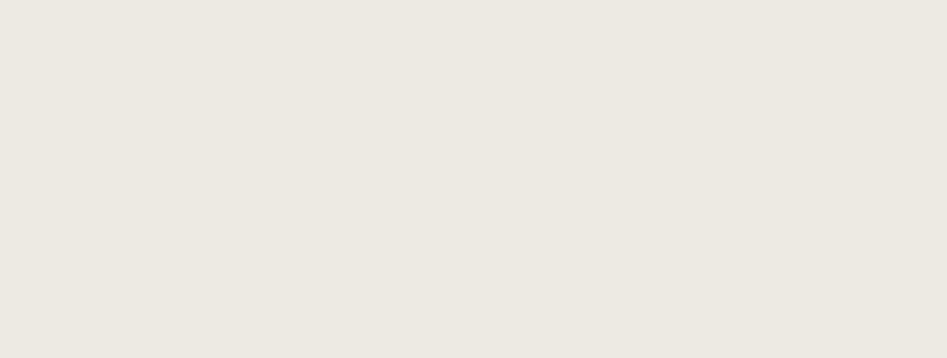
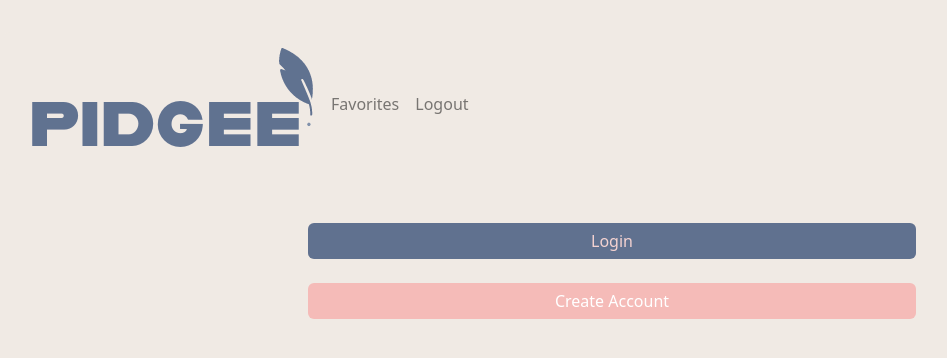
Before and after one commit to julianlosak/Pidgee, a React (Vite) app in the folder client/: page /login in a window 1280 px wide. Before the commit this address had no page. Shown: the top 358 px of the page, without its empty margins (28-975 px from the left). Built offline with nearby package versions, Linux system fonts and the light colour scheme.

Commit message:
Added login page and buttons with input fields for new account or login

```diff
--- a/client/src/App.jsx
+++ b/client/src/App.jsx
@@ -3,6 +3,8 @@ import 'bootstrap/dist/css/bootstrap.min.css';
 import {BrowserRouter, Routes, Route} from 'react-router-dom'
 import './App.css'
 import Home from './pages/home'
+import Login from './pages/login'
+
 function App() {
 
   return (
@@ -11,6 +13,8 @@ function App() {
       <BrowserRouter>
       <Routes>
         <Route index element={<Home />}/>
+        <Route path='/home' element={<Home />}/>
+        <Route path='/login' element={<Login />}/>
         </Routes>
       </BrowserRouter>
     </div>
--- /dev/null
+++ b/client/src/components/login/login.css
@@ -0,0 +1,43 @@
+.login-btn:hover{
+    width:50%;
+    background-color:#c9d1d8;
+    color:#60718f;
+    border:#60718f
+}
+
+.create-account-btn:hover{
+    width:50%;
+    background-color:#f4d3d1;
+    color:#60718f;
+    border:#60718f
+}
+
+.login-btn{
+    width:50%;
+    background-color:#60718f;
+    color:#f4d3d1;
+    border:#60718f;
+    box-shadow:none;
+}
+
+.create-account-btn{
+    width:50%;
+    background-color:#F5BBB8;
+    color:white;
+    border:#F5BBB8;
+    box-shadow:none;
+}
+
+.create-account-btn:focus{
+    width:50%;
+    background-color:#60718f;
+    color:white;
+    border:#60718f
+}
+
+.login-btn:focus{
+    width:50%;
+    background-color:#60718f;
+    color:white;
+    border:#60718f
+}
--- /dev/null
+++ b/client/src/components/login/login.jsx
@@ -0,0 +1,112 @@
+import { useState } from 'react';
+import Button from 'react-bootstrap/Button';
+import Form from 'react-bootstrap/Form';
+import Modal from 'react-bootstrap/Modal';
+import './login.css'
+function Login() {
+  const [showLoginModal, setShowLoginModal] = useState(false);
+  const [showCreateAccountModal, setShowCreateAccountModal] = useState(false);
+  const [loginEmail, setLoginEmail] = useState('');
+  const [loginPassword, setLoginPassword] = useState('');
+  const [createEmail, setCreateEmail] = useState('');
+  const [createPassword, setCreatePassword] = useState('');
+
+  const emailRegex = /^[A-Z0-9._%+-]+@[A-Z0-9.-]+\.[A-Z]{2,}$/i;
+  const passwordRegex = /^(?=.*\d)(?=.*[a-z])(?=.*[A-Z]).{6,}$/;
+
+  const handleShowLoginModal = () => setShowLoginModal(true);
+  const handleShowCreateAccountModal = () => setShowCreateAccountModal(true);
+
+  return (
+    <>
+    <br />
+    <br />
+      <Button className="login-btn" variant="primary" onClick={handleShowLoginModal}>
+        Login
+      </Button>
+
+      <Modal show={showLoginModal} onHide={() => setShowLoginModal(false)}>
+        <Modal.Header closeButton>
+          <Modal.Title>Login</Modal.Title>
+        </Modal.Header>
+        <Modal.Body>
+          <Form>
+            <Form.Group controlId="loginEmail">
+              <Form.Control
+                type="email"
+                placeholder="Enter Email"
+                value={loginEmail}
+                onChange={(e) => setLoginEmail(e.target.value)}
+
+              />
+              <Form.Control.Feedback type="invalid">
+                Please enter a valid email address.
+              </Form.Control.Feedback>
+            </Form.Group>
+
+            <Form.Group controlId="loginPassword">
+              <Form.Control
+                type="password"
+                placeholder="Enter password"
+                value={loginPassword}
+                onChange={(e) => setLoginPassword(e.target.value)}
+
+              />
+            </Form.Group>
+          </Form>
+        </Modal.Body>
+        <Modal.Footer>
+          <Button variant="primary" className="login-btn" onClick={() => setShowLoginModal(false)}>
+            Login
+          </Button>
+        </Modal.Footer>
+      </Modal>
+      <br />
+      <br />
+      <Button className="create-account-btn"variant="success" onClick={handleShowCreateAccountModal}>
+        Create Account
+      </Button>
+
+      <Modal show={showCreateAccountModal} onHide={() => setShowCreateAccountModal(false)}>
+        <Modal.Header closeButton>
+          <Modal.Title>Create Account</Modal.Title>
+        </Modal.Header>
+        <Modal.Body>
+          <Form>
+            <Form.Group controlId="createEmail">
+              <Form.Control
+                type="email"
+                placeholder="Enter email"
+                value={createEmail}
+                onChange={(e) => setCreateEmail(e.target.value)}
+                isInvalid={createEmail && !emailRegex.test(createEmail)}
+              />
+              <Form.Control.Feedback type="invalid">
+                Please enter a valid email address.
+              </Form.Control.Feedback>
+            </Form.Group>
+            <Form.Group controlId="createPassword">
+              <Form.Control
+                type="password"
+                placeholder="Enter password"
+                value={createPassword}
+                onChange={(e) => setCreatePassword(e.target.value)}
+                isInvalid={createPassword && !passwordRegex.test(createPassword)}
+              />
+              <Form.Control.Feedback type="invalid">
+                Password must contain at least one lowercase letter, one uppercase letter, one number, and be at least 6 characters long.
+              </Form.Control.Feedback>
+            </Form.Group>
+          </Form>
+        </Modal.Body>
+        <Modal.Footer>
+          <Button variant="primary" className="login-btn" onClick={() => setShowCreateAccountModal(false)}>
+            Create
+          </Button>
+        </Modal.Footer>
+      </Modal>
+    </>
+  );
+}
+
+export default Login;
--- a/client/src/pages/login.jsx
+++ b/client/src/pages/login.jsx
@@ -0,0 +1,10 @@
+import Header from './../components/header/header'
+import LoginComponent from './../components/login/login'
+export default function Login(){
+    return(
+        <>
+        <Header></Header>
+        <LoginComponent></LoginComponent>
+        </>
+    )
+}
--- a/client/src/pages/selectedChat.jsx
+++ b/client/src/pages/selectedChat.jsx
@@ -3,6 +3,5 @@ import Header from './../components/header/header'
 export default function Home(){
     return(
         <Header></Header>
-
     )
 }
```
Also changed, not shown: client/src/components/about/about.jsx (deleted, +0 -9 lines), client/src/components/about/about.css (deleted), client/src/pages/createAccount.jsx (added).
